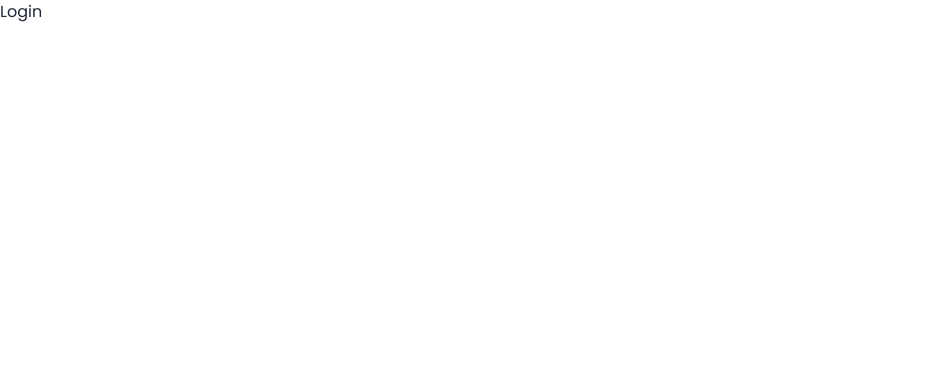
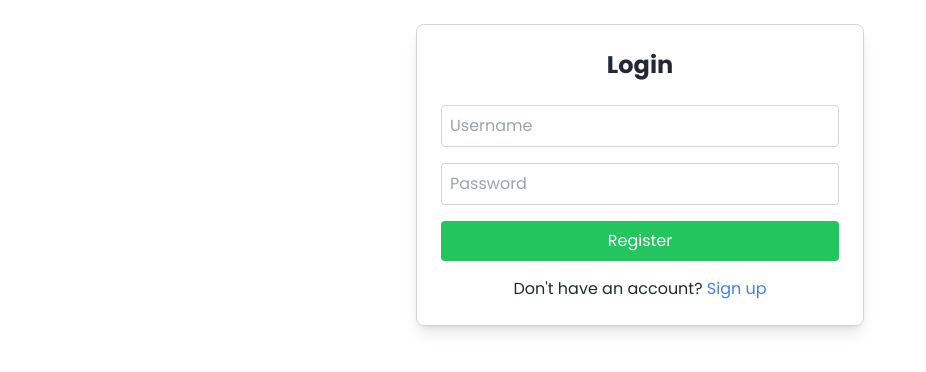
Before and after one commit to VictorMugisha/agenda-app, a React (Vite) app in the folder client/: page /login in a window 1280 px wide. Shown: the top 372 px of the page, without its empty margins (0-926 px from the left). Built offline with nearby package versions, Linux system fonts and the light colour scheme.

Commit message:
Login logic

```diff
--- a/client/src/pages/Login.jsx
+++ b/client/src/pages/Login.jsx
@@ -1,5 +1,74 @@
+import { useState } from "react";
+import { Link } from "react-router-dom";
+import { BACKEND_URL } from "../constants/constants";
+
 export default function Login() {
+  const [formData, setFormData] = useState({
+    username: "",
+    password: "",
+  });
+
+  function handleChange(e) {
+    const { name, value } = e.target;
+    setFormData({ ...formData, [name]: value });
+  }
+
+  async function handleSubmit(e) {
+    e.preventDefault();
+    console.log("Submitting form data:", formData);
+
+    try {
+      const response = await fetch(`${BACKEND_URL}/auth/login`, {
+        method: "post",
+        headers: {
+          "Content-Type": "application/json",
+        },
+        body: JSON.stringify(formData),
+      });
+
+      const data = await response.json();
+      console.log("Login response:", data);
+    } catch (error) {
+      console.error("Login error:", error);
+    }
+  }
+
   return (
-    <div>Login</div>
-  )
+    <div className="max-w-md mx-auto p-6 border border-gray-300 rounded-lg shadow-lg mt-6">
+      <h2 className="text-2xl font-bold text-center mb-6">Login</h2>
+      <form onSubmit={handleSubmit} encType="multipart/form-data">
+        <input
+          type="text"
+          name="username"
+          placeholder="Username"
+          value={formData.username}
+          onChange={handleChange}
+          className="mb-4 p-2 border border-gray-300 rounded w-full"
+          required
+        />
+        <input
+          type="password"
+          name="password"
+          placeholder="Password"
+          value={formData.password}
+          onChange={handleChange}
+          className="mb-4 p-2 border border-gray-300 rounded w-full"
+          required
+        />
+        <button
+          type="submit"
+          className="w-full bg-green-500 text-white py-2 rounded hover:bg-green-600"
+        >
+          Register
+        </button>
+      </form>
+
+      <p className="text-center mt-4">
+        {"Don't"} have an account?{" "}
+        <Link to="/register" className="text-blue-500 hover:text-blue-700">
+          Sign up
+        </Link>
+      </p>
+    </div>
+  );
 }
--- a/client/src/pages/Register.jsx
+++ b/client/src/pages/Register.jsx
@@ -1,4 +1,5 @@
 import { useState } from "react";
+import { Link } from "react-router-dom";
 import { BACKEND_URL, CLOUD_NAME, UPLOAD_PRESET } from "../constants/constants";
 
 export default function Register() {
@@ -176,6 +177,13 @@ export default function Register() {
           Register
         </button>
       </form>
+
+      <p className="text-center mt-4">
+        Already have an account?{" "}
+        <Link to="/login" className="text-blue-500 hover:text-blue-700">
+          Login
+        </Link>
+      </p>
     </div>
   );
 }
```
